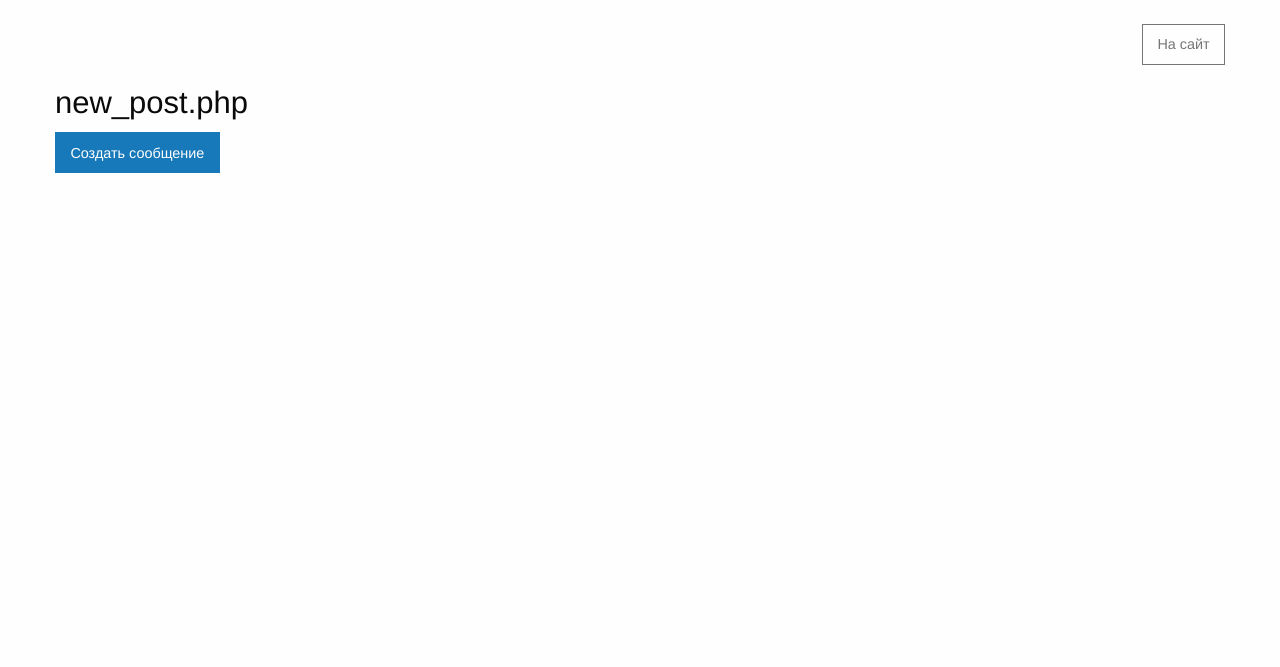
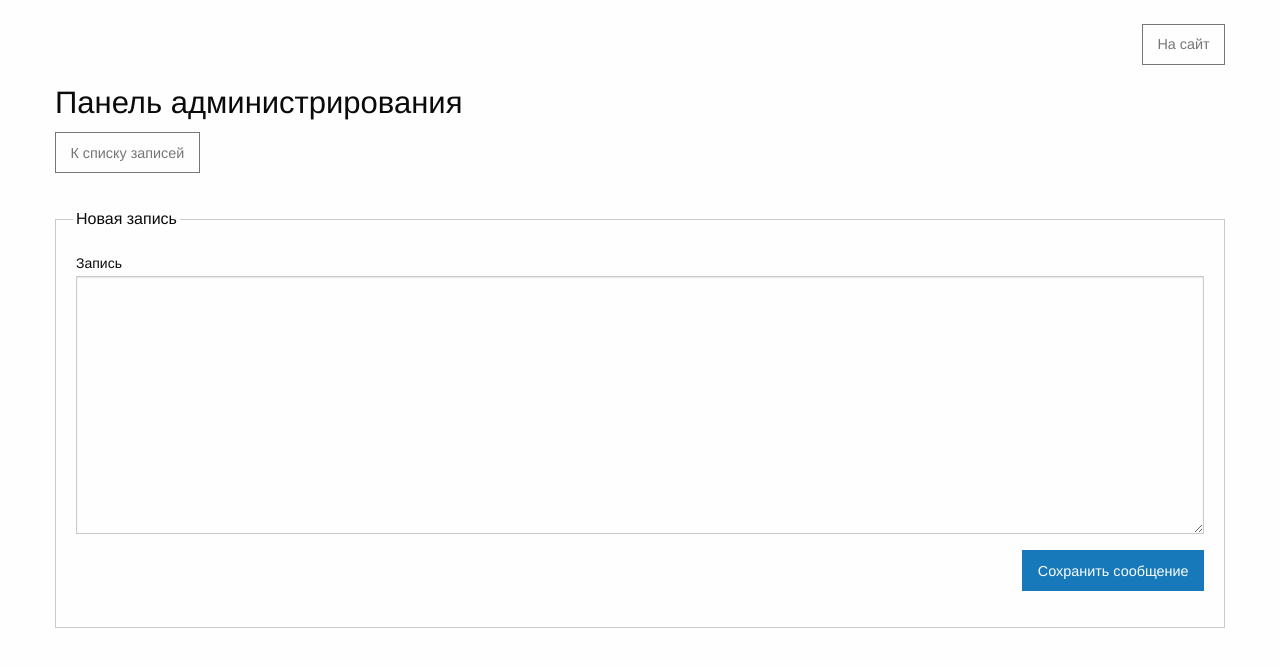
Before and after one commit to AlexeySukhanov/simple_blog, a PHP site: page /admin/posts.php?action=create in a window 1280 px wide. Shown: the top 667 px of the page. Run offline with PHP 8.4, Linux system fonts and the light colour scheme.

Commit message:
ADD: /admin/tmpl/new_post.php

```diff
--- a/admin/tmpl/new_post.php
+++ b/admin/tmpl/new_post.php
@@ -2,8 +2,18 @@
 
 <div class="grid-x">
     <div class="cell">
-        <div class="h3">new_post.php</div>
-        <a href="<?php echo $this->base->url; ?>/posts.php?action=create" class="button">Создать сообщение</a>
+        <div class="h3">Панель администрирования</div>
+        <a href="<?php echo $this->base->url; ?>/admin/posts.php" class="button hollow secondary">К списку записей</a>
+        <form action="/admin/posts.php?action=save">
+            <fieldset class="fieldset">
+                <legend>Новая запись</legend>
+                <label>
+                    Запись
+                    <textarea name="post['content']" id="content" cols="30" rows="10"></textarea>
+                </label>
+                <button type="submit" class="button float-right">Сохранить сообщение</button>
+            </fieldset>
+        </form>
     </div>
 </div>
 
```
